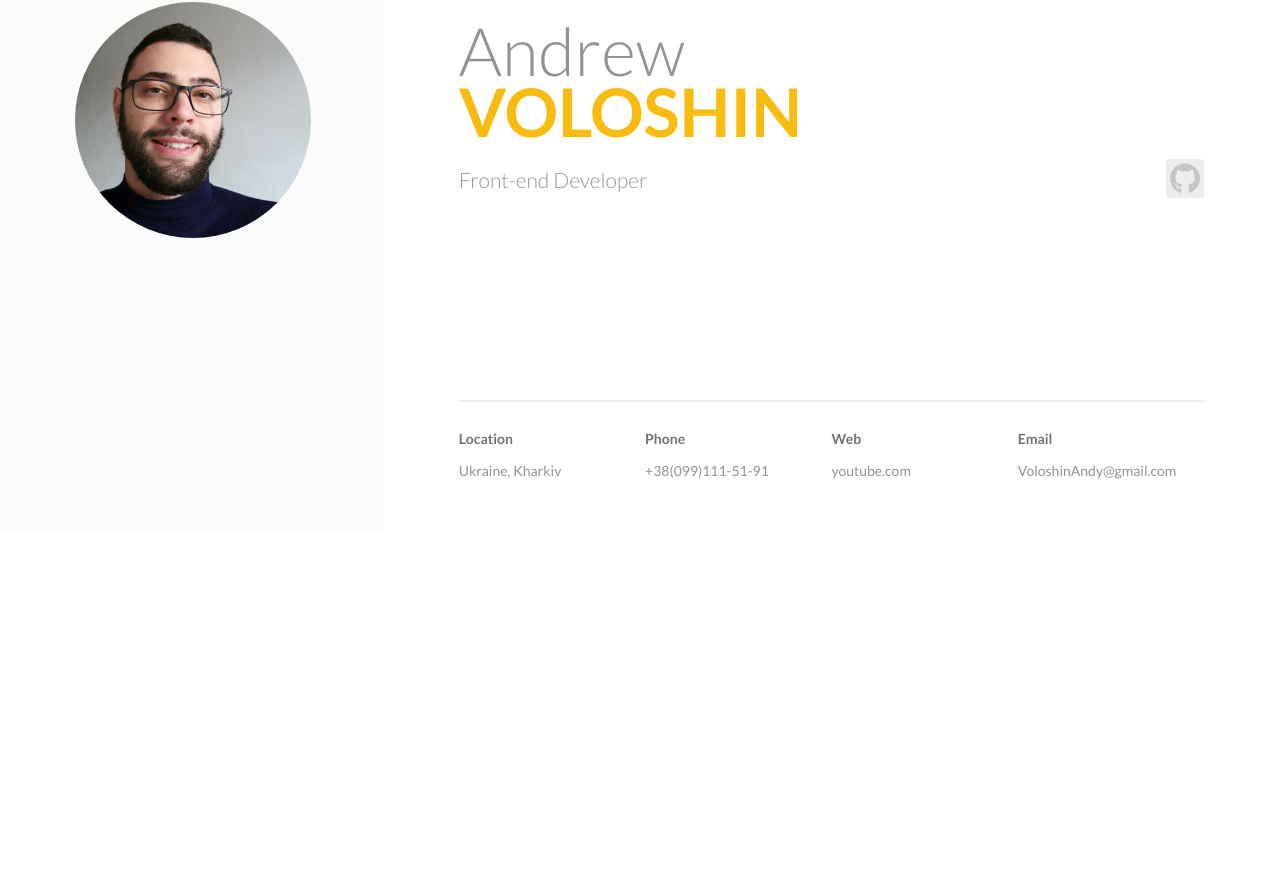
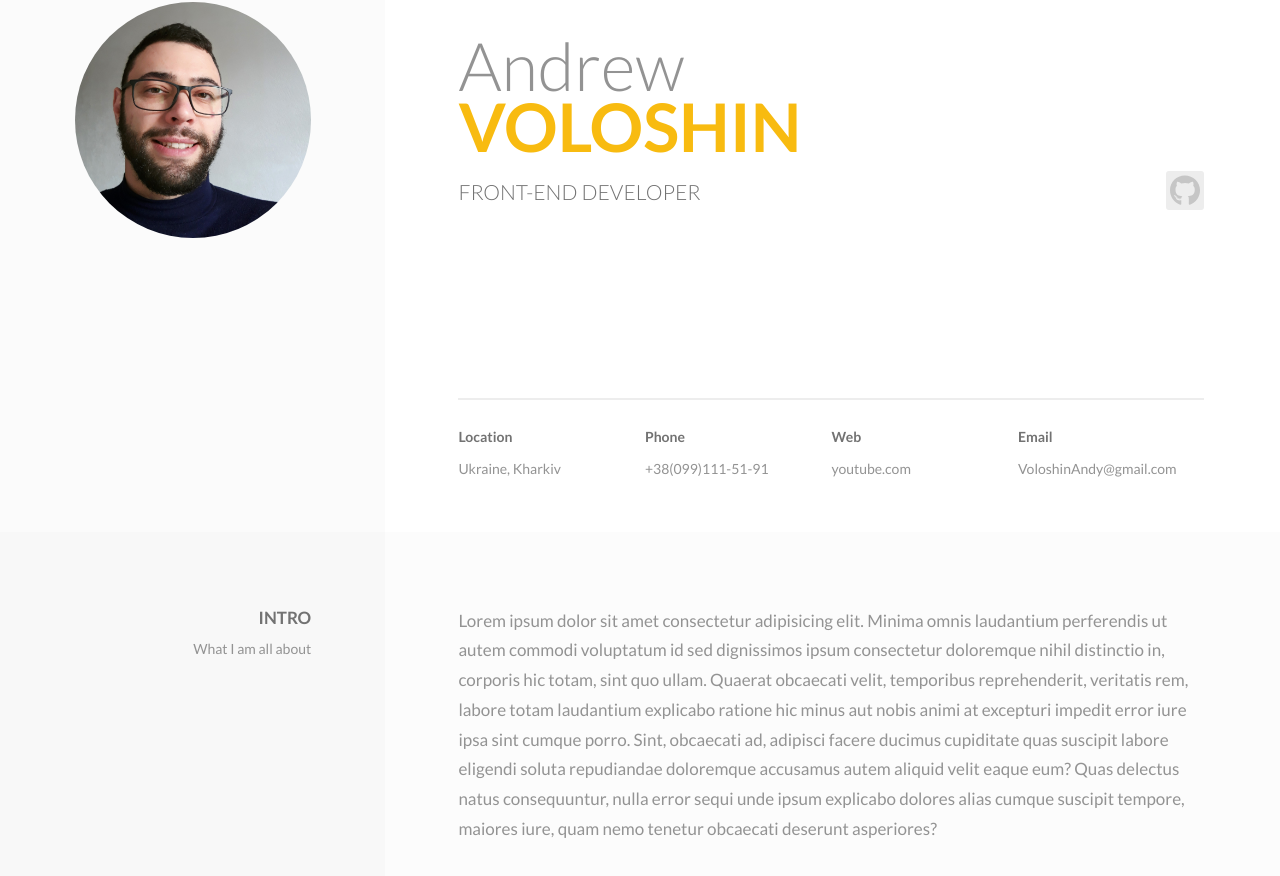
Before and after one commit to AndrewVoloshin/CV-on-Vue, a Vue app: page /#/ in a window 1280 px wide. Shown: the part 268-1144 px from the top of the page. Before the commit the page ends 800 px from the top, so only its background shows below. Built offline with nearby package versions, Linux system fonts and the light colour scheme.

Commit message:
add: Intro section

```diff
--- a/src/App.vue
+++ b/src/App.vue
@@ -40,6 +40,13 @@ h1 {
   line-height: 0.91;
 }
 
+h2 {
+  color: #727272;
+  font-size: 17px;
+  line-height: 1.45;
+  text-transform: uppercase;
+}
+
 // #nav {
 //   padding: 30px;
 
--- a/src/components/AppHeader.vue
+++ b/src/components/AppHeader.vue
@@ -180,7 +180,7 @@ header__subinfo h2 {
   .header__photo-wrap {
     width: 30%;
     height: 100vh;
-    padding: 0 49px;
+    padding: 0 3.05rem;
     display: flex;
     justify-content: center;
     background-color: #fbfbfb;
@@ -191,7 +191,7 @@ header__subinfo h2 {
 
   .header__content-wrap {
     width: 70%;
-    padding: 24px 49px 20px;
+    padding: 3.05rem 3.05rem 1.6rem;
     height: 100vh;
   }
 
@@ -227,10 +227,10 @@ header__subinfo h2 {
     height: auto;
   }
   .header__photo-wrap {
-    padding: 0 74px;
+    padding: 0 4.6rem;
   }
   .header__content-wrap {
-    padding: 24px 74px;
+    padding: 3rem 4.6rem 1.6rem;
   }
   .header__info h1 {
     font-size: 67px;
--- /dev/null
+++ b/src/components/AppIntro.vue
@@ -0,0 +1,111 @@
+<template>
+  <div class="intro">
+    <div class="intro__bg-left"></div>
+    <div class="intro__bg-right"></div>
+    <div class="intro__container">
+      <div class="intro__content">
+        <h2>intro</h2>
+        <p>What I am all about</p>
+      </div>
+      <p class="intro__text">
+        Lorem ipsum dolor sit amet consectetur adipisicing elit. Minima omnis
+        laudantium perferendis ut autem commodi voluptatum id sed dignissimos
+        ipsum consectetur doloremque nihil distinctio in, corporis hic totam,
+        sint quo ullam. Quaerat obcaecati velit, temporibus reprehenderit,
+        veritatis rem, labore totam laudantium explicabo ratione hic minus aut
+        nobis animi at excepturi impedit error iure ipsa sint cumque porro.
+        Sint, obcaecati ad, adipisci facere ducimus cupiditate quas suscipit
+        labore eligendi soluta repudiandae doloremque accusamus autem aliquid
+        velit eaque eum? Quas delectus natus consequuntur, nulla error sequi
+        unde ipsum explicabo dolores alias cumque suscipit tempore, maiores
+        iure, quam nemo tenetur obcaecati deserunt asperiores?
+      </p>
+    </div>
+  </div>
+</template>
+
+<script>
+export default {};
+</script>
+
+<style land="scss" scoped>
+.intro {
+  display: flex;
+  justify-content: center;
+  position: relative;
+}
+.intro__container {
+  width: 100%;
+}
+
+.intro__content {
+  padding: 1.5rem;
+  background: #fafafa;
+  border-top: solid 1px rgb(237, 237, 237);
+  border-bottom: solid 1px rgb(237, 237, 237);
+}
+
+.intro__content h2 {
+  margin-bottom: 7px;
+}
+.intro__text {
+  padding: 1.5rem;
+}
+
+@media screen and (min-width: 600px) {
+  .intro__text {
+    font-size: 17px;
+  }
+}
+
+@media screen and (min-width: 760px) {
+  .intro__content {
+    padding: 3.05rem;
+  }
+  .intro__text {
+    padding: 3.05rem;
+  }
+  @media screen and (min-width: 1024px) {
+    .intro__bg-left {
+      top: 0;
+      left: 0;
+      position: absolute;
+      height: 100%;
+      width: 50%;
+      background: #f8f8f8;
+    }
+    .intro__bg-right {
+      top: 0;
+      right: 0;
+      position: absolute;
+      height: 100%;
+      width: 50%;
+      background: #fcfcfc;
+    }
+    .intro__container {
+      display: flex;
+      position: relative;
+      z-index: 2;
+      max-width: 1276px;
+    }
+    .intro__content {
+      width: 30%;
+      border: none;
+      text-align: right;
+      background: #f8f8f8;
+    }
+    .intro__text {
+      width: 70%;
+      background: #fcfcfc;
+    }
+  }
+  @media screen and (min-width: 1200px) {
+    .intro__content {
+      padding: 4.6rem;
+    }
+    .intro__text {
+      padding: 4.6rem;
+    }
+  }
+}
+</style>
--- a/src/views/Home.vue
+++ b/src/views/Home.vue
@@ -1,16 +1,20 @@
 <template>
   <div class="home">
-    <app-header> </app-header>
-  </div>
+      <app-header> </app-header>
+      <app-intro> </app-intro>
+    </div>
+
 </template>
 
 <script>
 import AppHeader from "@/components/AppHeader.vue";
+import AppIntro from "@/components/AppIntro.vue";
 
 export default {
   name: "Home",
   components: {
     AppHeader,
+    AppIntro,
   },
 };
 </script>
```
